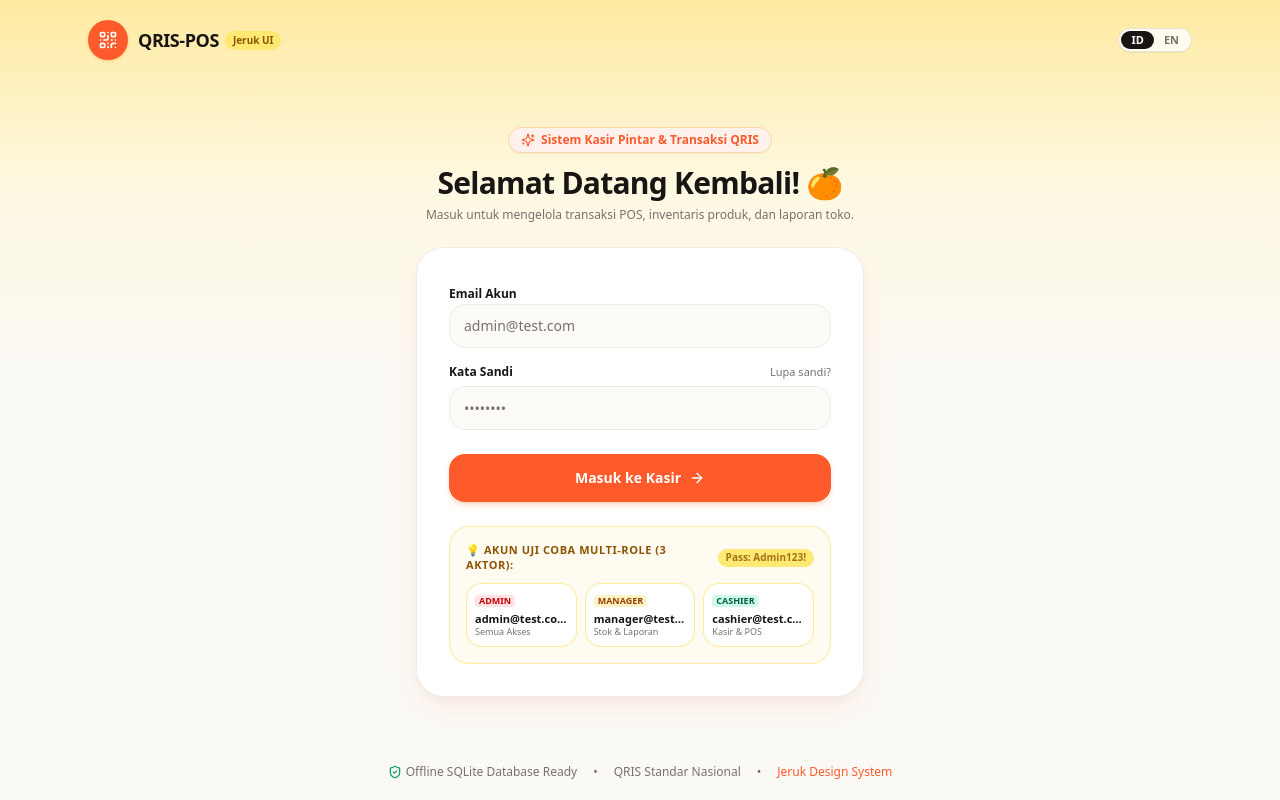
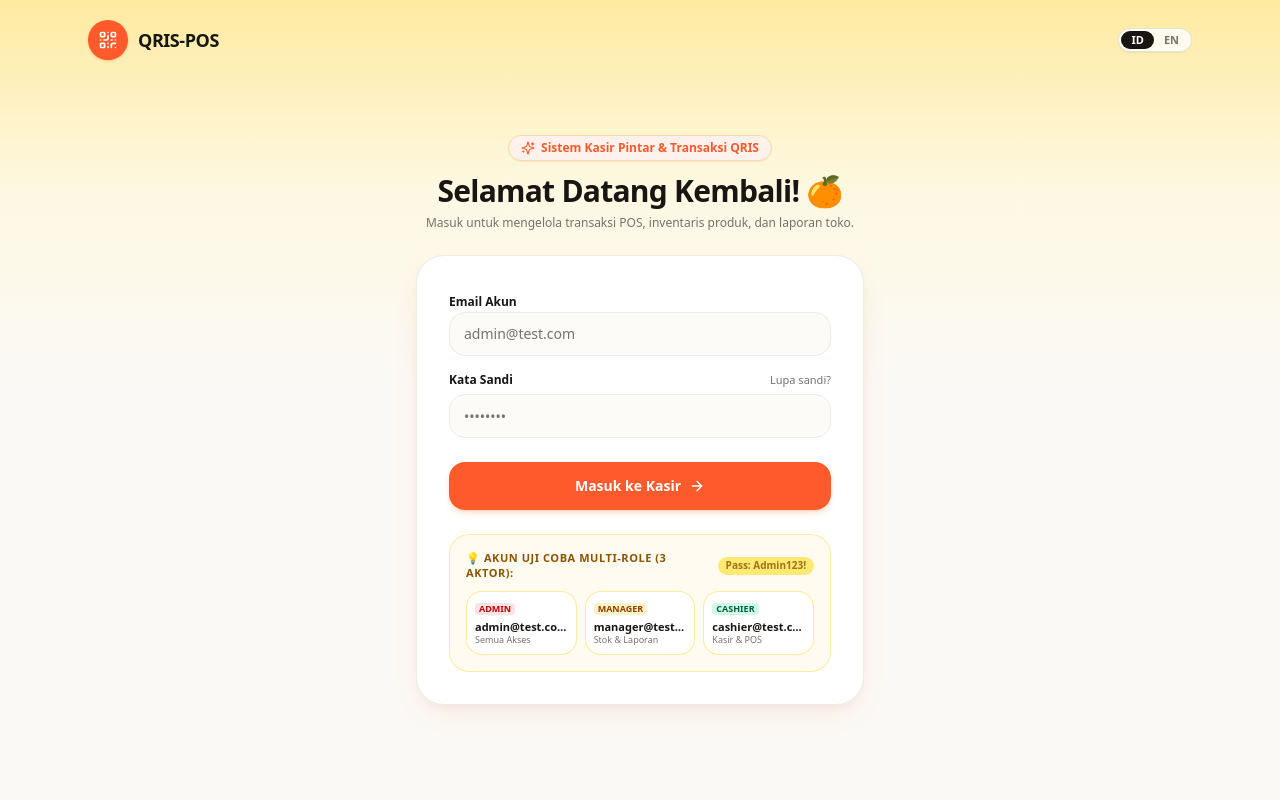
Before and after one commit to donnyusmarui/QRIS-POS, a React (Vite) app: page /login in a window 1280 px wide. Built offline with nearby package versions, Linux system fonts and the light colour scheme.

Commit message:
style(auth): remove Jeruk UI tag and footer markers from LoginPage

```diff
--- a/src/features/auth/LoginPage.tsx
+++ b/src/features/auth/LoginPage.tsx
@@ -1,7 +1,7 @@
 import { useState } from "react"
 import { useNavigate } from "react-router"
 import { useAuthStore } from "@/stores/auth-store"
-import { QrCode, ArrowRight, ShieldCheck, Sparkles } from "lucide-react"
+import { QrCode, ArrowRight, Sparkles } from "lucide-react"
 
 export function LoginPage() {
   const [email, setEmail] = useState("")
@@ -28,7 +28,7 @@ export function LoginPage() {
 
   return (
     <div className="relative min-h-screen bg-[#FBF9F5] text-[#181512] flex flex-col justify-between selection:bg-[#FF5A2B]/20 selection:text-[#FF5A2B]">
-      {/* Top Sunlight Radiant Header (Jeruk AI Hero Header) */}
+      {/* Top Sunlight Radiant Header (Hero Header) */}
       <div className="pointer-events-none absolute inset-x-0 top-0 h-96 bg-gradient-to-b from-[#FFEAA0] via-[#FFF8D6]/60 to-transparent" />
 
       {/* Top Mini Brand Bar */}
@@ -37,12 +37,7 @@ export function LoginPage() {
           <div className="flex h-10 w-10 items-center justify-center rounded-2xl bg-[#FF5A2B] text-white shadow-sm shadow-orange-500/25">
             <QrCode className="h-5 w-5" />
           </div>
-          <div className="flex items-center gap-1.5">
-            <span className="text-lg font-black tracking-tight text-[#181512]">QRIS-POS</span>
-            <span className="rounded-full bg-[#FFE972] px-2 py-0.5 text-[10px] font-bold text-[#8C5400]">
-              Jeruk UI
-            </span>
-          </div>
+          <span className="text-lg font-black tracking-tight text-[#181512]">QRIS-POS</span>
         </div>
 
         <div className="flex items-center gap-3">
@@ -192,17 +187,8 @@ export function LoginPage() {
         </div>
       </main>
 
-      {/* Footer Trust Markers */}
-      <footer className="relative z-10 py-5 text-center text-xs text-[#78716C] flex items-center justify-center gap-4">
-        <span className="inline-flex items-center gap-1 font-medium">
-          <ShieldCheck className="h-3.5 w-3.5 text-emerald-600" />
-          Offline SQLite Database Ready
-        </span>
-        <span>•</span>
-        <span className="font-medium">QRIS Standar Nasional</span>
-        <span>•</span>
-        <span className="font-medium text-[#FF5A2B]">Jeruk Design System</span>
-      </footer>
+      {/* Footer */}
+      <footer className="relative z-10 py-5" />
     </div>
   )
 }
```
